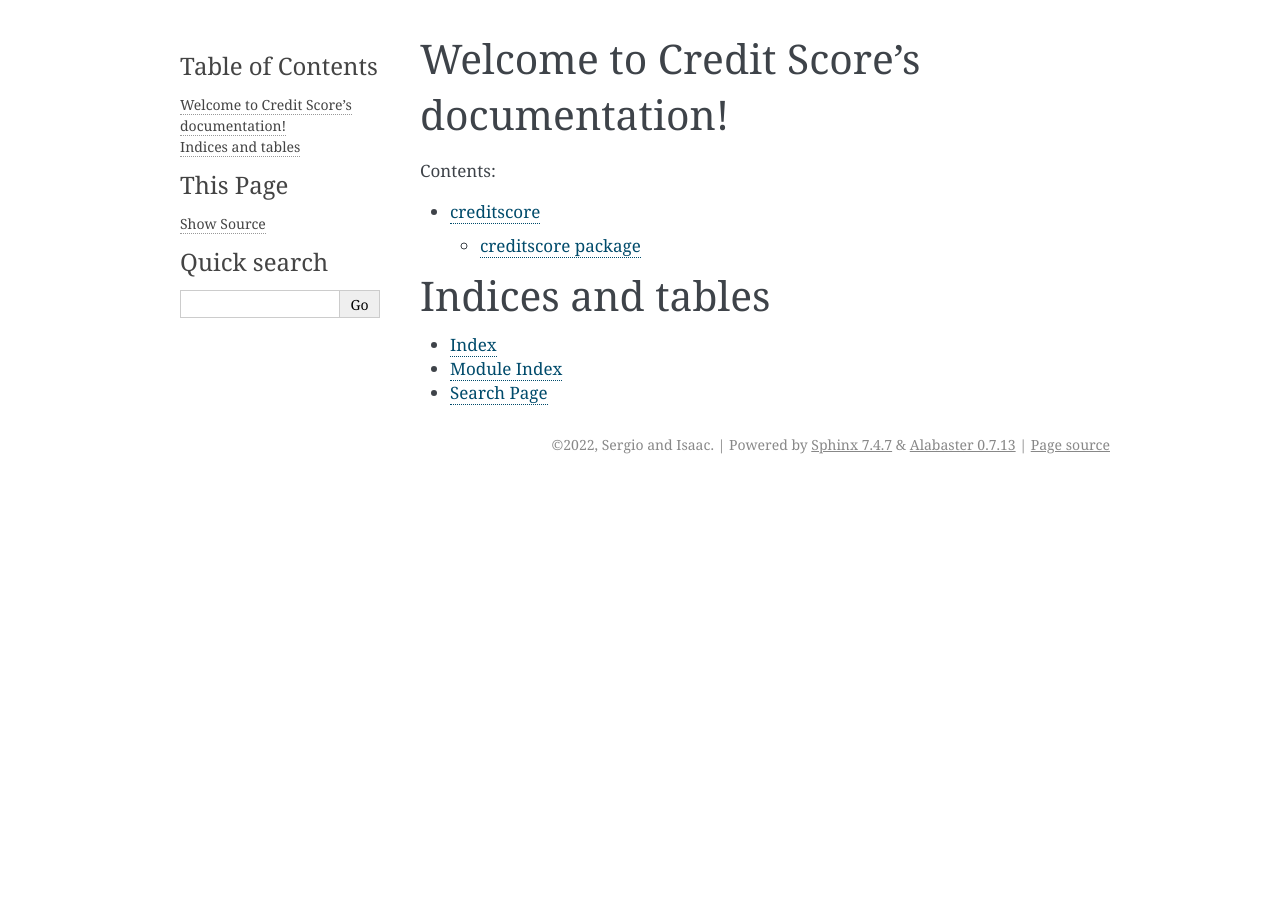
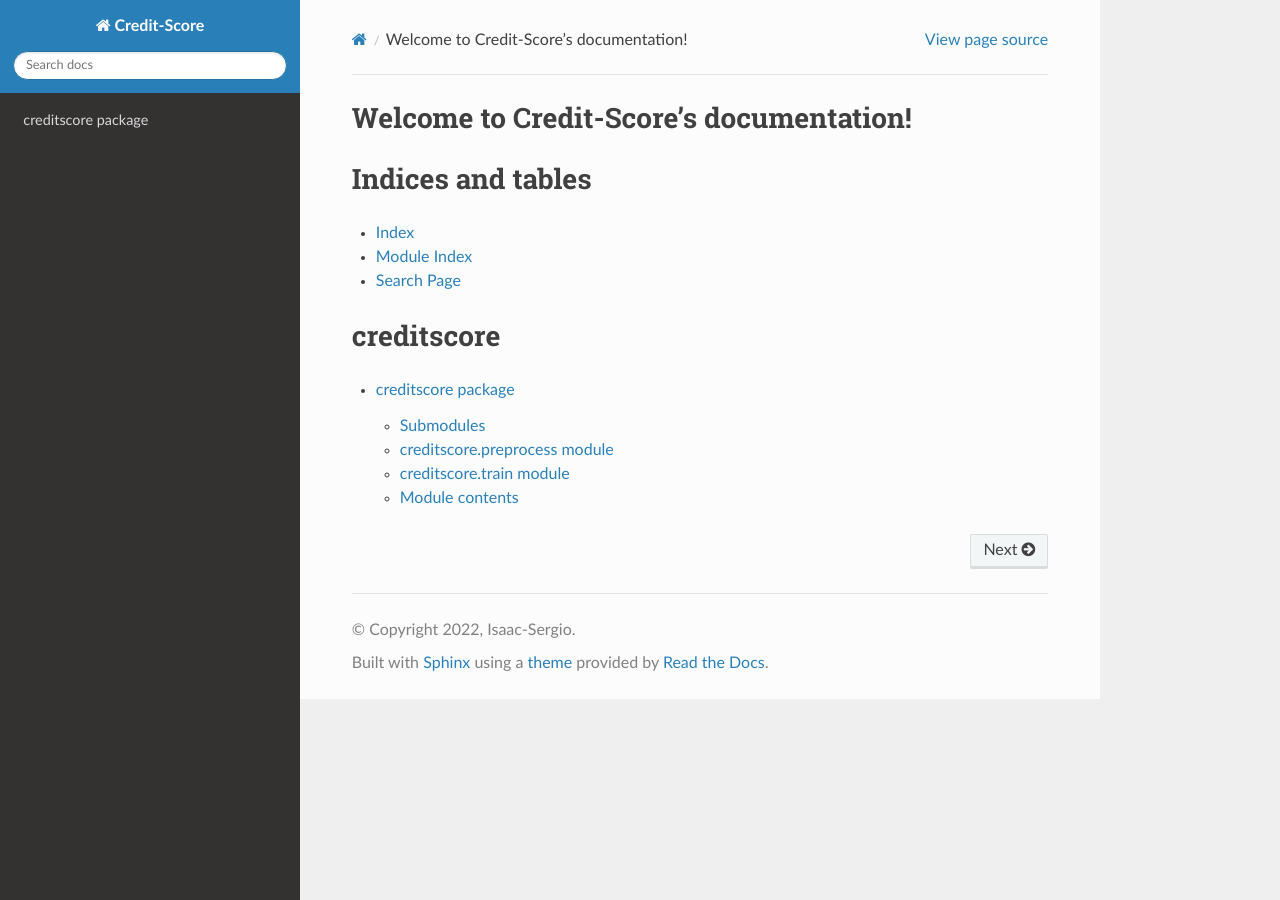
Before and after one commit to sergioKmoralesV/ai-proj-methodology-final, a Sphinx documentation site: the page built from docs/index.rst, in a window 1280 px wide. Built offline with Sphinx 7.4.7 and the Read the Docs theme 2.0.0, drawn with Linux system fonts in a browser that asks for light colours; some of the changed lines change nothing that is shown.

Commit message:
add documentation

```diff
--- a/docs/conf.py
+++ b/docs/conf.py
@@ -1,8 +1,10 @@
+# -*- coding: utf-8 -*-
+#
 # Configuration file for the Sphinx documentation builder.
 #
-# This file only contains a selection of the most common options. For a full
-# list see the documentation:
-# https://www.sphinx-doc.org/en/master/usage/configuration.html
+# This file does only contain a selection of the most common options. For a
+# full list see the documentation:
+# http://www.sphinx-doc.org/en/master/config
 
 # -- Path setup --------------------------------------------------------------
 
@@ -15,28 +17,56 @@
 sys.path.insert(0, os.path.abspath('../credit-score'))
 
 
+
 # -- Project information -----------------------------------------------------
 
-project = 'Credit Score'
-copyright = '2022, Sergio and Isaac'
-author = 'Sergio and Isaac'
+project = 'Credit-Score'
+copyright = '2022, Isaac-Sergio'
+author = 'Isaac-Sergio'
+
+# The short X.Y version
+version = ''
+# The full version, including alpha/beta/rc tags
+release = '0.0.1'
 
 
 # -- General configuration ---------------------------------------------------
 
+# If your documentation needs a minimal Sphinx version, state it here.
+#
+# needs_sphinx = '1.0'
+
 # Add any Sphinx extension module names here, as strings. They can be
 # extensions coming with Sphinx (named 'sphinx.ext.*') or your custom
 # ones.
-extensions = [
-]
+extensions = ['sphinx.ext.autodoc']
 
 # Add any paths that contain templates here, relative to this directory.
 templates_path = ['_templates']
+
+# The suffix(es) of source filenames.
+# You can specify multiple suffix as a list of string:
+#
+# source_suffix = ['.rst', '.md']
+source_suffix = '.rst'
+
+# The master toctree document.
+master_doc = 'index'
+
+# The language for content autogenerated by Sphinx. Refer to documentation
+# for a list of supported languages.
+#
+# This is also used if you do content translation via gettext catalogs.
+# Usually you set "language" from the command line for these cases.
+language = None
 
 # List of patterns, relative to source directory, that match files and
 # directories to ignore when looking for source files.
 # This pattern also affects html_static_path and html_extra_path.
 exclude_patterns = ['_build', 'Thumbs.db', '.DS_Store']
+
+# The name of the Pygments (syntax highlighting) style to use.
+pygments_style = None
 
 
 # -- Options for HTML output -------------------------------------------------
@@ -44,9 +74,100 @@
 # The theme to use for HTML and HTML Help pages.  See the documentation for
 # a list of builtin themes.
 #
-html_theme = 'alabaster'
+html_theme = 'sphinx_rtd_theme'
+
+# Theme options are theme-specific and customize the look and feel of a theme
+# further.  For a list of options available for each theme, see the
+# documentation.
+#
+# html_theme_options = {}
 
 # Add any paths that contain custom static files (such as style sheets) here,
 # relative to this directory. They are copied after the builtin static files,
 # so a file named "default.css" will overwrite the builtin "default.css".
 html_static_path = ['_static']
+
+# Custom sidebar templates, must be a dictionary that maps document names
+# to template names.
+#
+# The default sidebars (for documents that don't match any pattern) are
+# defined by theme itself.  Builtin themes are using these templates by
+# default: ``['localtoc.html', 'relations.html', 'sourcelink.html',
+# 'searchbox.html']``.
+#
+# html_sidebars = {}
+
+
+# -- Options for HTMLHelp output ---------------------------------------------
+
+# Output file base name for HTML help builder.
+htmlhelp_basename = 'Credit-Scoredoc'
+
+
+# -- Options for LaTeX output ------------------------------------------------
+
+latex_elements = {
+    # The paper size ('letterpaper' or 'a4paper').
+    #
+    # 'papersize': 'letterpaper',
+
+    # The font size ('10pt', '11pt' or '12pt').
+    #
+    # 'pointsize': '10pt',
+
+    # Additional stuff for the LaTeX preamble.
+    #
+    # 'preamble': '',
+
+    # Latex figure (float) alignment
+    #
+    # 'figure_align': 'htbp',
+}
+
+# Grouping the document tree into LaTeX files. List of tuples
+# (source start file, target name, title,
+#  author, documentclass [howto, manual, or own class]).
+latex_documents = [
+    (master_doc, 'Credit-Score.tex', 'Credit-Score Documentation',
+     'Isaac-Sergio', 'manual'),
+]
+
+
+# -- Options for manual page output ------------------------------------------
+
+# One entry per manual page. List of tuples
+# (source start file, name, description, authors, manual section).
+man_pages = [
+    (master_doc, 'credit-score', 'Credit-Score Documentation',
+     [author], 1)
+]
+
+
+# -- Options for Texinfo output ----------------------------------------------
+
+# Grouping the document tree into Texinfo files. List of tuples
+# (source start file, target name, title, author,
+#  dir menu entry, description, category)
+texinfo_documents = [
+    (master_doc, 'Credit-Score', 'Credit-Score Documentation',
+     author, 'Credit-Score', 'One line description of project.',
+     'Miscellaneous'),
+]
+
+
+# -- Options for Epub output -------------------------------------------------
+
+# Bibliographic Dublin Core info.
+epub_title = project
+
+# The unique identifier of the text. This can be a ISBN number
+# or the project homepage.
+#
+# epub_identifier = ''
+
+# A unique identification for the text.
+#
+# epub_uid = ''
+
+# A list of files that should not be packed into the epub file.
+epub_exclude_files = ['search.html']
--- a/docs/index.rst
+++ b/docs/index.rst
@@ -1,16 +1,16 @@
-.. Credit Score documentation master file, created by
-   sphinx-quickstart on Fri Jul 29 15:41:36 2022.
+.. Credit-Score documentation master file, created by
+   sphinx-quickstart on Sat Jul 30 08:39:45 2022.
    You can adapt this file completely to your liking, but it should at least
    contain the root `toctree` directive.
 
-Welcome to Credit Score's documentation!
+Welcome to Credit-Score's documentation!
 ========================================
 
 .. toctree::
    :maxdepth: 2
    :caption: Contents:
 
-   modules
+
 
 Indices and tables
 ==================
@@ -18,3 +18,13 @@
 * :ref:`genindex`
 * :ref:`modindex`
 * :ref:`search`
+
+
+
+creditscore
+===========
+
+.. toctree::
+   :maxdepth: 4
+
+   creditscore
```
Also changed, not shown: docs/creditscore.rst (+10 -9 lines), 2 other files.
